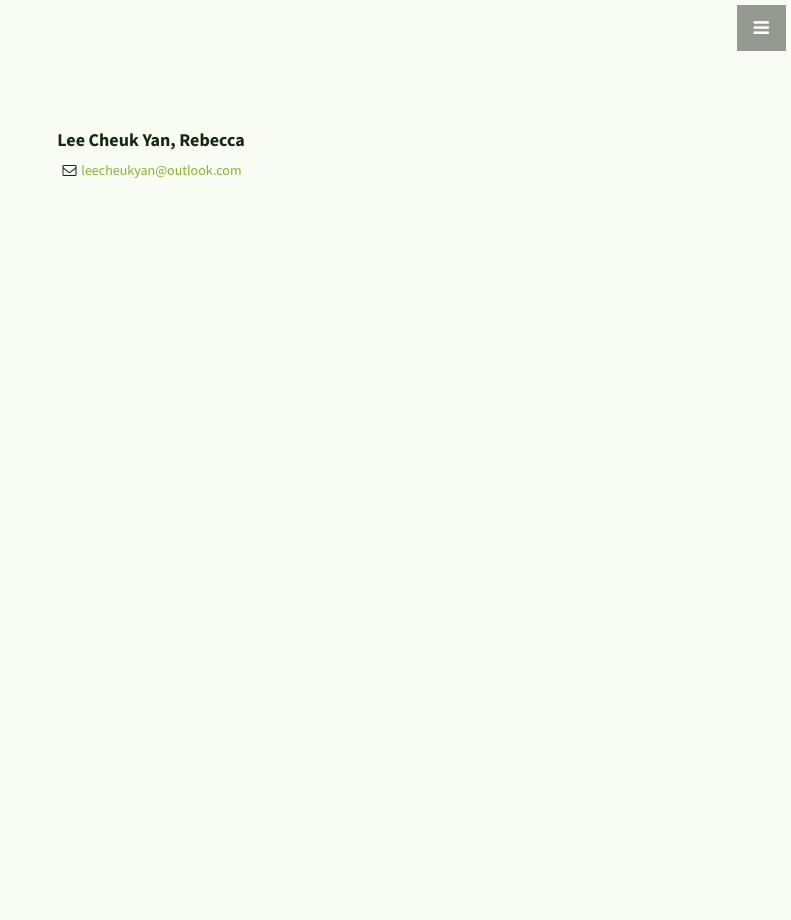
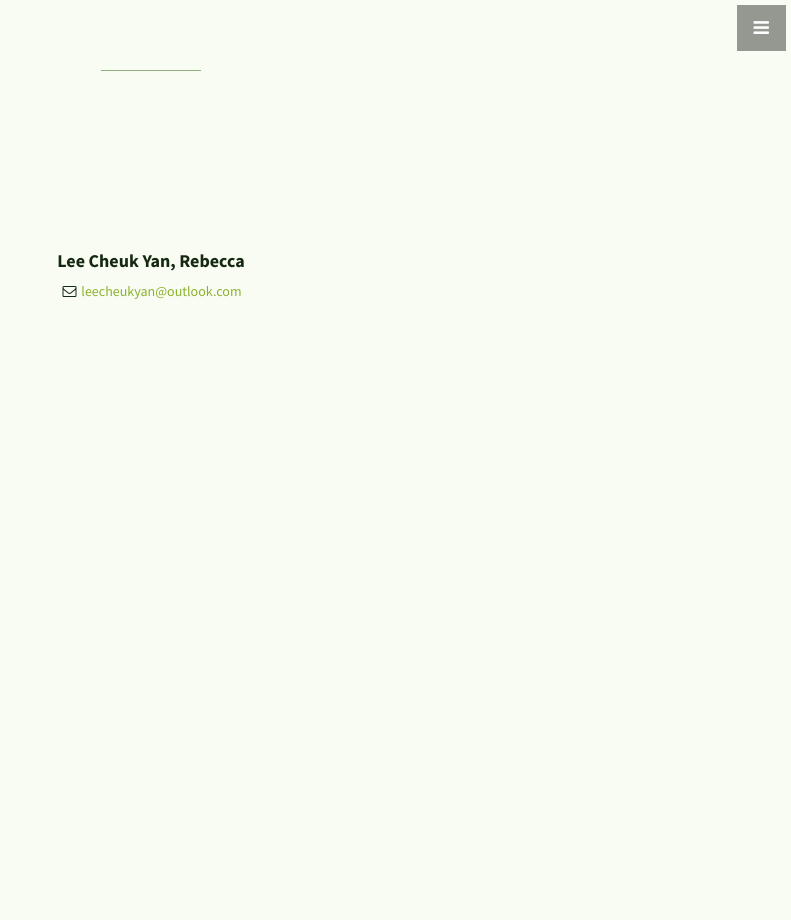
Before and after one commit to leelacceber/stylish-portfolio-jekyll-master, a Jekyll site: the page built from page.html, in a window 1280 px wide. Shown: the whole page, without its empty margins (489-1280 px from the left). Built offline with Jekyll 4.4.1, drawn with Linux system fonts in a browser that asks for light colours.

Commit message:
Update post.html

```diff
--- a/_layouts/post.html
+++ b/_layouts/post.html
@@ -10,18 +10,20 @@
 
 
 
-<main>
+<section id="education" class="simple-text">
+  <div class="container">
+    <div class="row">
+      <div class="col-lg-12 text-center">
+        <h2>{{ page.title }}</h2>
+        <hr class="small">
+        {{ content }}
+      </div>
+    </div>
+    <!-- /.row -->
+  </div>
+  <!-- /.container -->
+</section>
 
-  <article>
-
-    <h1>{{ page.title }}</h1>
-    {{ content }}
-
-
-  </article>
-
-
-</main>
 
 
 
```
